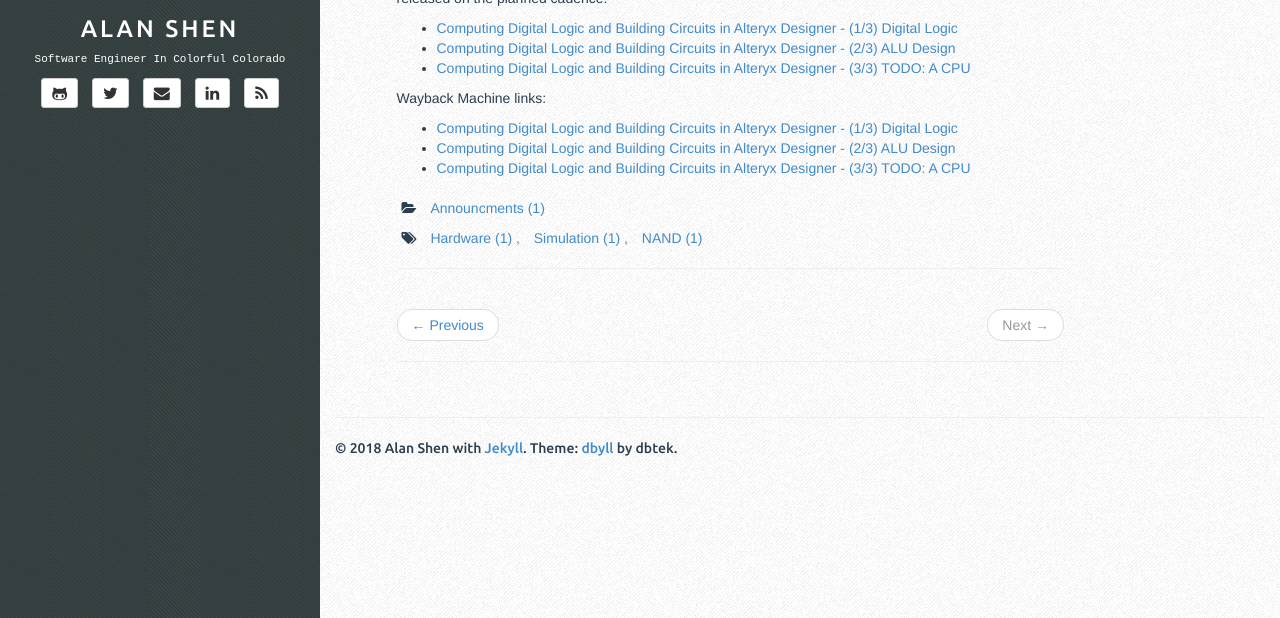
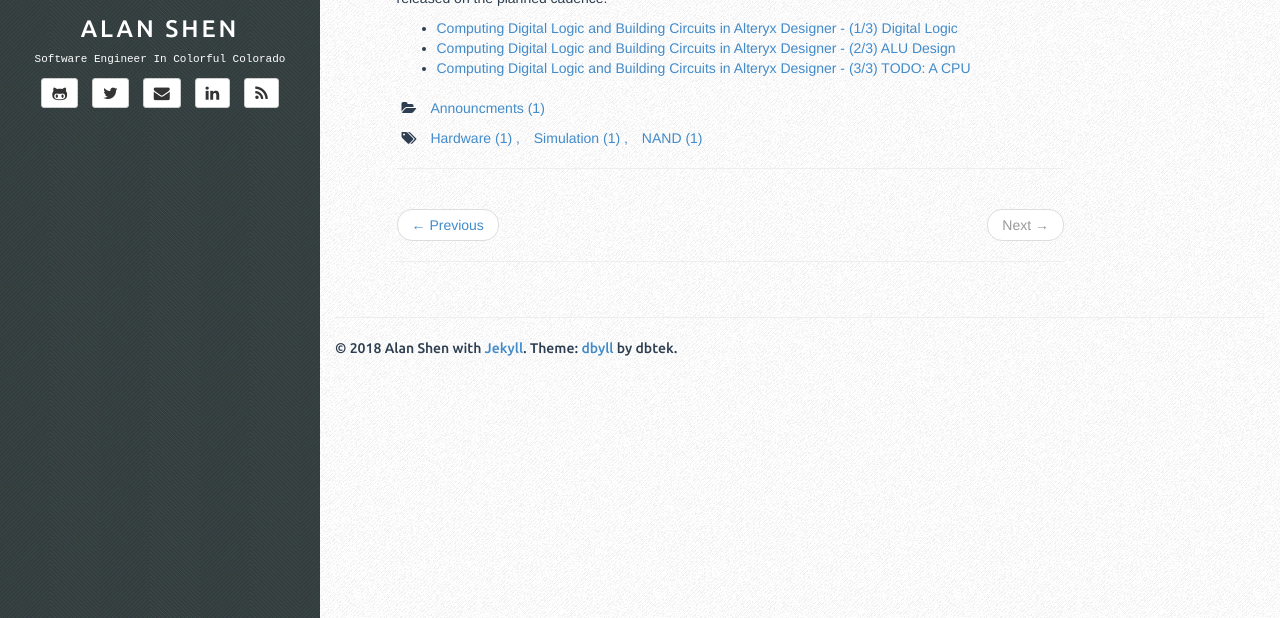
Before and after one commit to sunzenshen/sunzenshen.github.io, a Jekyll site: the page built from _posts/2018-02-13-alteryx-nand-to-alu.markdown, in a window 1280 px wide, cut to the strip 282-900 px from the top of the page. Built offline with Jekyll 4.4.1, drawn with Linux system fonts in a browser that asks for light colours.

Commit message:
Hide Wayback Machine links for Alteryx NAND project for a rainy day

```diff
--- a/_posts/2018-02-13-alteryx-nand-to-alu.markdown
+++ b/_posts/2018-02-13-alteryx-nand-to-alu.markdown
@@ -17,8 +17,3 @@ Here, I'll update this post with the links to the blog series that I wrote about
 * [Computing Digital Logic and Building Circuits in Alteryx Designer - (1/3) Digital Logic](https://community.alteryx.com/t5/Engine-Works-Blog/Computing-Digital-Logic-and-Building-Circuits-in-Alteryx/ba-p/132837)
 * [Computing Digital Logic and Building Circuits in Alteryx Designer - (2/3) ALU Design](https://community.alteryx.com/t5/Engine-Works-Blog/Computing-Digital-Logic-and-Building-Circuits-in-Alteryx/ba-p/90910)
 * [Computing Digital Logic and Building Circuits in Alteryx Designer - (3/3) TODO: A CPU](https://community.alteryx.com/t5/Engine-Works-Blog/Computing-Digital-Logic-and-Building-Circuits-in-Alteryx/ba-p/109418)
-
-Wayback Machine links:
-* [Computing Digital Logic and Building Circuits in Alteryx Designer - (1/3) Digital Logic](https://web.archive.org/web/20180302071204/https://community.alteryx.com/t5/Engine-Works-Blog/Computing-Digital-Logic-and-Building-Circuits-in-Alteryx/ba-p/132837)
-* [Computing Digital Logic and Building Circuits in Alteryx Designer - (2/3) ALU Design](https://web.archive.org/web/20180302071513/https://community.alteryx.com/t5/Engine-Works-Blog/Computing-Digital-Logic-and-Building-Circuits-in-Alteryx/ba-p/90910)
-* [Computing Digital Logic and Building Circuits in Alteryx Designer - (3/3) TODO: A CPU](https://web.archive.org/web/20180302071605/https://community.alteryx.com/t5/Engine-Works-Blog/Computing-Digital-Logic-and-Building-Circuits-in-Alteryx/ba-p/109418)
```
